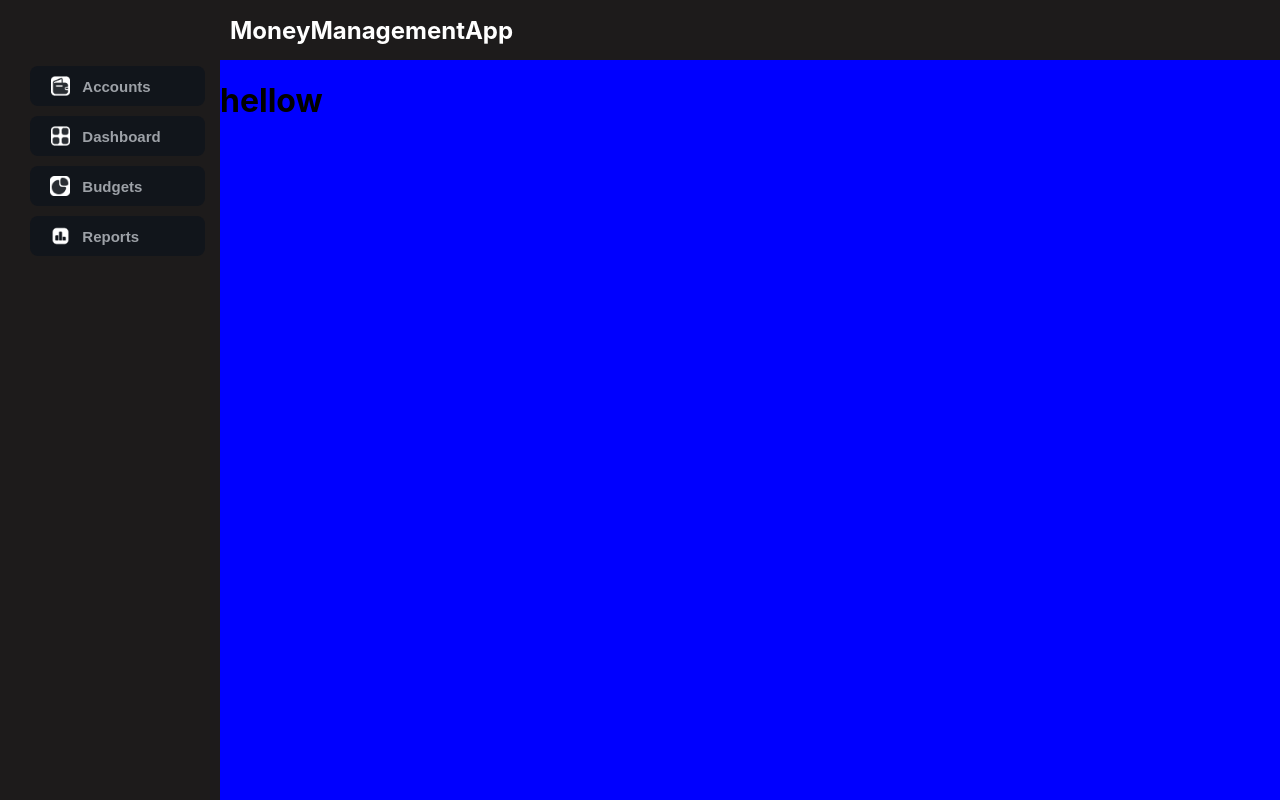
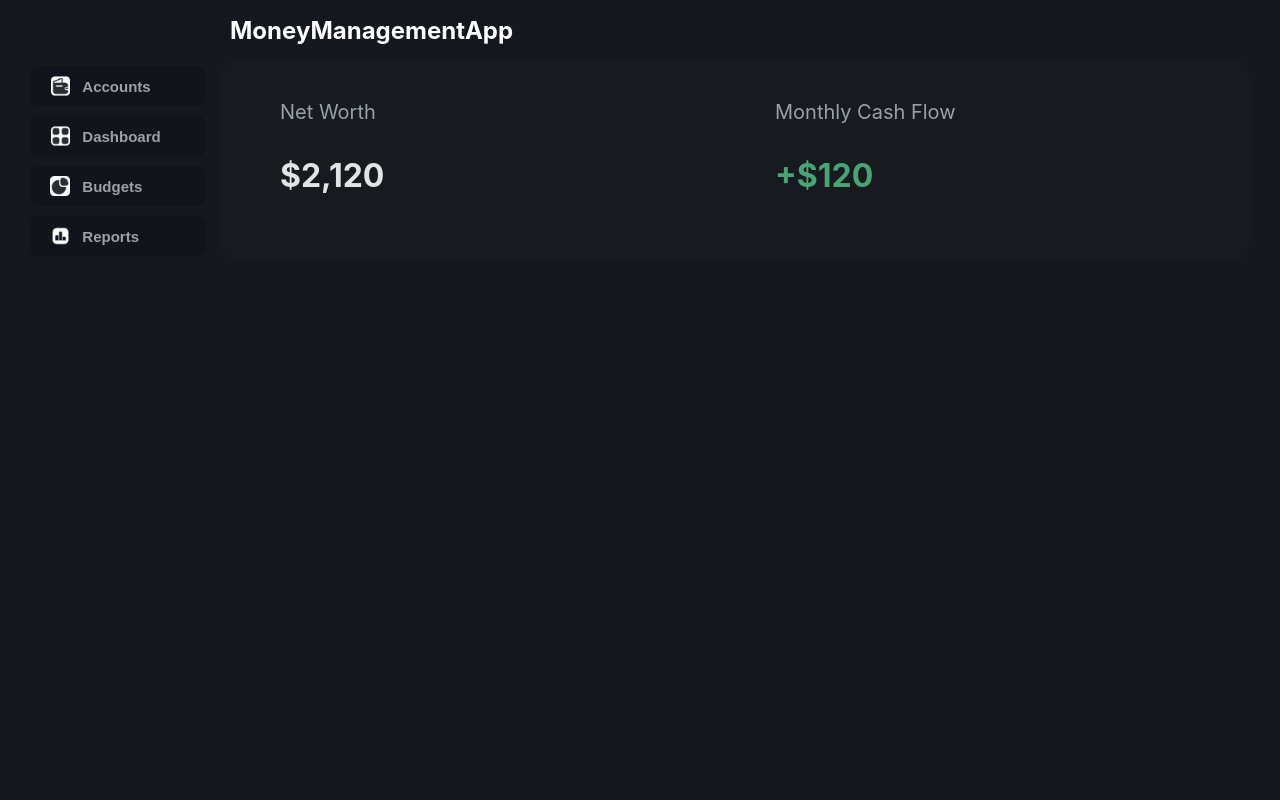
Before and after one commit to marcuandrei1/MoneyManagementApp, a React (Create React App) app in the folder MoneyManagementApp_frontend/: page / in a window 1280 px wide. Built offline with nearby package versions, Linux system fonts and the light colour scheme.

Commit message:
am facut panoul de suma din contentwindow (aia cu dolari din fereastra principala)

```diff
--- a/MoneyManagementApp_frontend/src/components/ContentWindow.js
+++ b/MoneyManagementApp_frontend/src/components/ContentWindow.js
@@ -1,9 +1,15 @@
 import "../styles/contentwindowStyle.css";
+import SummaryPanel from "./SummaryPanel";
 
 function ContentWindow() {
   return (
     <div className="content-window">
-      <h1>hellow</h1>
+      <SummaryPanel
+        leftCardTitle="Net Worth"
+        leftCardText="$2,120"
+        rightCardTitle="Monthly Cash Flow"
+        rightCardText="+$120"
+      />
     </div>
   );
 }
--- /dev/null
+++ b/MoneyManagementApp_frontend/src/components/SummaryPanel.js
@@ -0,0 +1,24 @@
+// Aceasta componenta o sa contina 2 carduri, nu stiu cum sa o fac mai generala si mai refolosibila de atat
+import "../styles/summaryPanelStyle.css";
+
+function SummaryPanel({
+  leftCardTitle,
+  leftCardText,
+  rightCardTitle,
+  rightCardText,
+}) {
+  return (
+    <div className="summary-panel">
+      <div className="left-card">
+        <p className="left-card-title">{leftCardTitle}</p>
+        <p className="left-card-text">{leftCardText}</p>
+      </div>
+      <div className="right-card">
+        <p className="right-card-title">{rightCardTitle}</p>
+        <p className="right-card-text">{rightCardText}</p>
+      </div>
+    </div>
+  );
+}
+
+export default SummaryPanel;
--- a/MoneyManagementApp_frontend/src/styles/contentwindowStyle.css
+++ b/MoneyManagementApp_frontend/src/styles/contentwindowStyle.css
@@ -1,5 +1,5 @@
 .content-window {
-  background-color: blue;
+  background-color: #15181e;
   grid-column: 2 / span 3;
   grid-row: 2 / span 3;
 }
--- a/MoneyManagementApp_frontend/src/styles/sidebarStyle.css
+++ b/MoneyManagementApp_frontend/src/styles/sidebarStyle.css
@@ -1,5 +1,5 @@
 .sidebar {
-  background-color: #1d1b1b;
+  background-color: #15181e;
   padding: 50px 16px 16px 0px;
 
   grid-row: 1 / span 4; /* Ocupă ambele rânduri */
--- /dev/null
+++ b/MoneyManagementApp_frontend/src/styles/summaryPanelStyle.css
@@ -0,0 +1,45 @@
+.summary-panel {
+  background-color: #171b20;
+  border-radius: 20px;
+  display: flex;
+  flex-direction: row;
+  width: calc(100% - 30px);
+  height: 200px;
+  margin-right: 500px;
+}
+
+.left-card {
+  text-align: left;
+  width: 50%;
+}
+
+.left-card-title {
+  font-size: 20px;
+  padding: 20px 0 0 60px;
+  color: #99a1a7;
+}
+
+.left-card-text {
+  font-size: 32px;
+  font-weight: bold;
+  padding: 0 0 0 60px;
+  color: #e1e3e4;
+}
+
+.right-card {
+  text-align: left;
+  width: 50%;
+}
+
+.right-card-title {
+  font-size: 20px;
+  padding: 20px 0 0 40px;
+  color: #99a1a7;
+}
+
+.right-card-text {
+  padding: 0 0 0 40px;
+  font-size: 32px;
+  font-weight: bold;
+  color: #48a473;
+}
--- a/MoneyManagementApp_frontend/src/styles/topbarStyle.css
+++ b/MoneyManagementApp_frontend/src/styles/topbarStyle.css
@@ -1,5 +1,5 @@
 .top-bar {
-  background-color: #1d1b1b;
+  background-color: #15181e;
   grid-column: 2 / span 3; /* stă în coloana 2 */
   grid-row: 1; /* primul rând */
 
```
